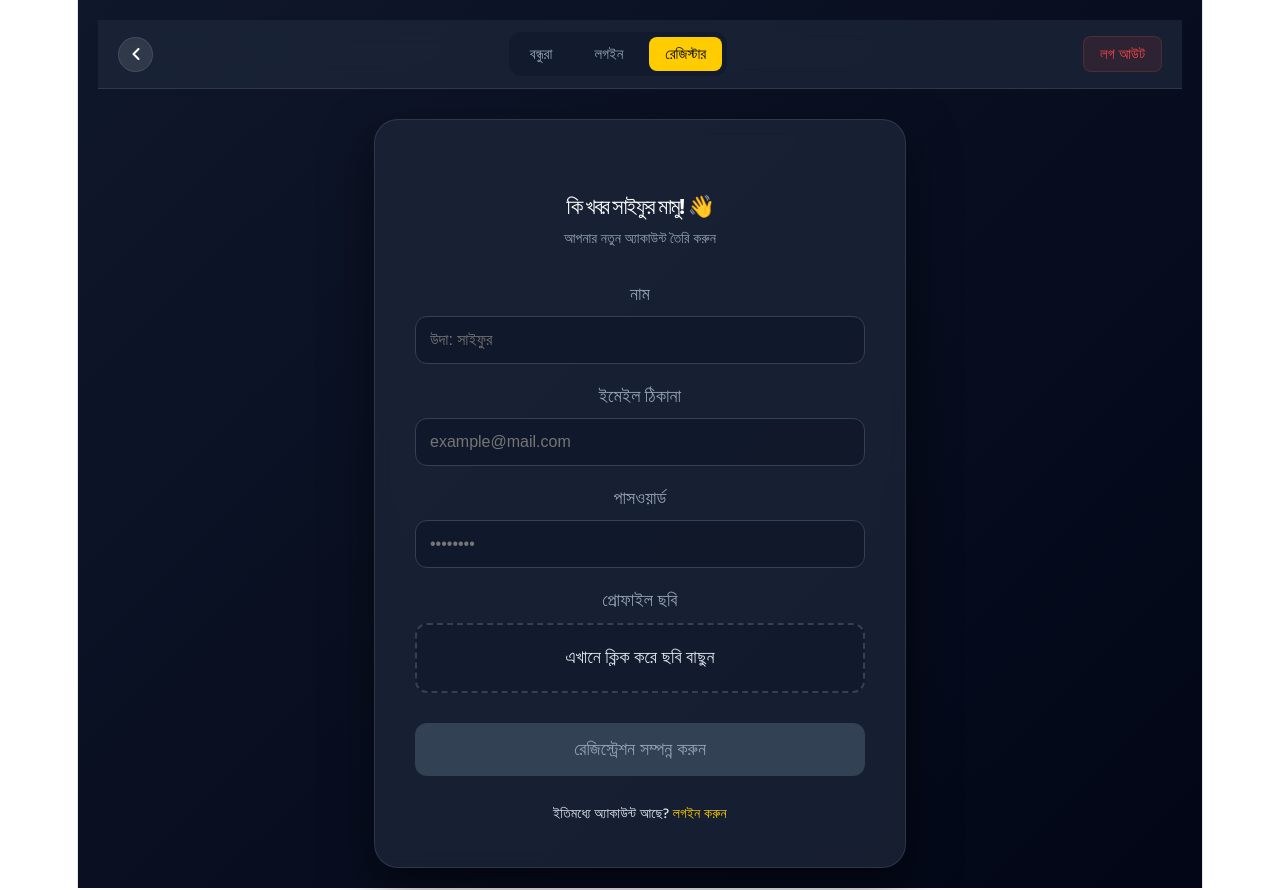
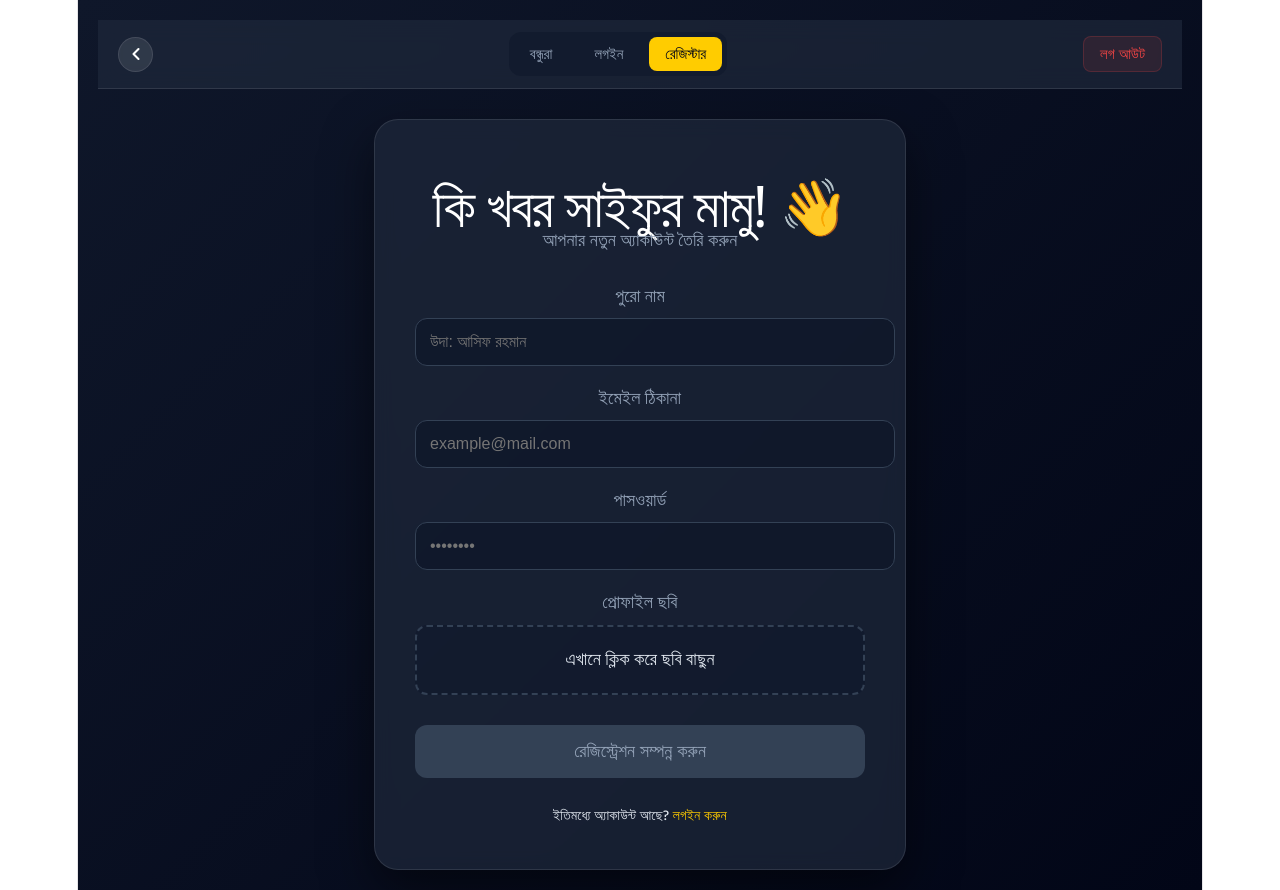
Before and after one commit to mdsifat476196-maker/frontend, a React app: page /register in a window 1280 px wide. Built offline with nearby package versions, Linux system fonts and the light colour scheme; the HTML template or start-up script is replaced by a standard one.

Commit message:
Update Register.jsx

```diff
--- a/src/Register.jsx
+++ b/src/Register.jsx
@@ -41,11 +41,12 @@ function Register() {
             });
 
             setFIleName(res.data.secure_url);
+
             setIsUploading(false);
         } catch (error) {
             console.error(error);
             setIsUploading(false);
-            alert("ছবি আপলোড ব্যর্থ হয়েছে!");
+            alert("ছবি আপলোড ব্যর্থ হয়েছে!");
         }
     };
 
@@ -53,13 +54,42 @@ function Register() {
         if (!name || !email || !password || !fileName) {
             return alert("সবগুলো তথ্য সঠিকভাবে দিন।");
         }
-        // আপনার ব্যাকএন্ড লজিক এখানে কল করুন...
-        navigate("/");
+
+        try {
+            // ব্যাকএন্ডে রেজিস্ট্রেশন রিকোয়েস্ট পাঠানো
+            let response = await axios.post(`${import.meta.env.VITE_BACKEND_URI}/register`, {
+                name: name,
+                email: email,
+                password: password,
+                profilePic: fileName
+            });
+
+            // Axios এর ডাটা সবসময় response.data এর ভেতর থাকে
+            let res = response.data;
+
+            if (res.successCode) {
+                alert("রেজিস্ট্রেশন সফল হয়েছে!");
+                localStorage.setItem("token", res.token);
+                localStorage.setItem("name", res.name);
+                localStorage.setItem("email", res.user.email);
+                localStorage.setItem("id", res.user._id);
+                localStorage.setItem("profilePic", res.user.profilePic);
+                navigate("/");
+            } else {
+                // যদি successCode না থাকে (যেমন ইউজার আগে থেকেই আছে)
+                alert(res.msg || "রেজিস্ট্রেশন ব্যর্থ হয়েছে!");
+            }
+        } catch (error) {
+            console.error(error);
+            alert("সার্ভারে সমস্যা হচ্ছে, পরে চেষ্টা করুন।");
+        }
     };
 
+    // ডার্ক থিম স্টাইলস
     const styles = `
         @import url('https://fonts.googleapis.com/css2?family=Hind+Siliguri:wght@300;500;700&display=swap');
 
+        /* হলুদ স্ক্রলবার */
         ::-webkit-scrollbar {
             width: 8px;
         }
@@ -69,6 +99,9 @@ function Register() {
         ::-webkit-scrollbar-thumb {
             background: #ffcc00;
             border-radius: 10px;
+        }
+        ::-webkit-scrollbar-thumb:hover {
+            background: #e6b800;
         }
 
         .register-container {
@@ -94,21 +127,6 @@ function Register() {
             margin-top: 30px;
         }
 
-        .main-heading {
-            text-align: center;
-            margin-bottom: 8px;
-            color: #fff;
-            font-size: 22px; /* ফ্রন্ট সাইজ কমানো হয়েছে */
-            font-weight: 700;
-        }
-
-        .sub-text {
-            text-align: center;
-            color: #94a3b8;
-            margin-bottom: 30px;
-            font-size: 14px;
-        }
-
         .input-group {
             margin-bottom: 20px;
         }
@@ -130,7 +148,6 @@ function Register() {
             outline: none;
             transition: 0.3s;
             font-size: 16px;
-            box-sizing: border-box;
         }
 
         .input-style:focus {
@@ -146,6 +163,11 @@ function Register() {
             cursor: pointer;
             transition: 0.3s;
             background: rgba(15, 23, 42, 0.5);
+        }
+
+        .upload-area:hover {
+            border-color: #ffcc00;
+            background: rgba(255, 204, 0, 0.05);
         }
 
         .submit-btn {
@@ -168,6 +190,11 @@ function Register() {
             cursor: not-allowed;
         }
 
+        .submit-btn:hover:not(:disabled) {
+            transform: translateY(-2px);
+            box-shadow: 0 5px 15px rgba(255, 204, 0, 0.3);
+        }
+
         .link-text {
             color: #ffcc00;
             text-decoration: none;
@@ -182,12 +209,12 @@ function Register() {
                 <Nav />
 
                 <div className="glass-card">
-                    <h1 className="main-heading">কি খবর সাইফুর মামু! 👋</h1>
-                    <p className="sub-text">আপনার নতুন অ্যাকাউন্ট তৈরি করুন</p>
+                    <h1 style={{ textAlign: 'center', marginBottom: '10px', color: '#fff' }}>কি খবর সাইফুর মামু! 👋</h1>
+                    <p style={{ textAlign: 'center', color: '#94a3b8', marginBottom: '30px' }}>আপনার নতুন অ্যাকাউন্ট তৈরি করুন</p>
 
                     <div className="input-group">
-                        <label>নাম</label>
-                        <input className="input-style" type="text" placeholder="উদা: সাইফুর" value={name} onChange={(e) => setName(e.target.value)} />
+                        <label>পুরো নাম</label>
+                        <input className="input-style" type="text" placeholder="উদা: আসিফ রহমান" value={name} onChange={(e) => setName(e.target.value)} />
                     </div>
 
                     <div className="input-group">
@@ -196,7 +223,7 @@ function Register() {
                     </div>
 
                     <div className="input-group">
-                        <label>পাসওয়ার্ড</label>
+                        <label>পাসওয়ার্ড</label>
                         <input className="input-style" type="password" placeholder="••••••••" value={password} onChange={(e) => setPassword(e.target.value)} />
                     </div>
 
@@ -204,7 +231,7 @@ function Register() {
                         <label>প্রোফাইল ছবি</label>
                         <div className="upload-area" onClick={() => fileRef.current.click()}>
                             {fileName ? (
-                                <span style={{ color: '#4ade80' }}>ছবি আপলোড হয়েছে ✅</span>
+                                <span style={{ color: '#4ade80' }}>ছবি আপলোড হয়েছে ✅</span>
                             ) : (
                                 <span>{isUploading ? `আপলোড হচ্ছে... ${progress}%` : "এখানে ক্লিক করে ছবি বাছুন"}</span>
                             )}
```
